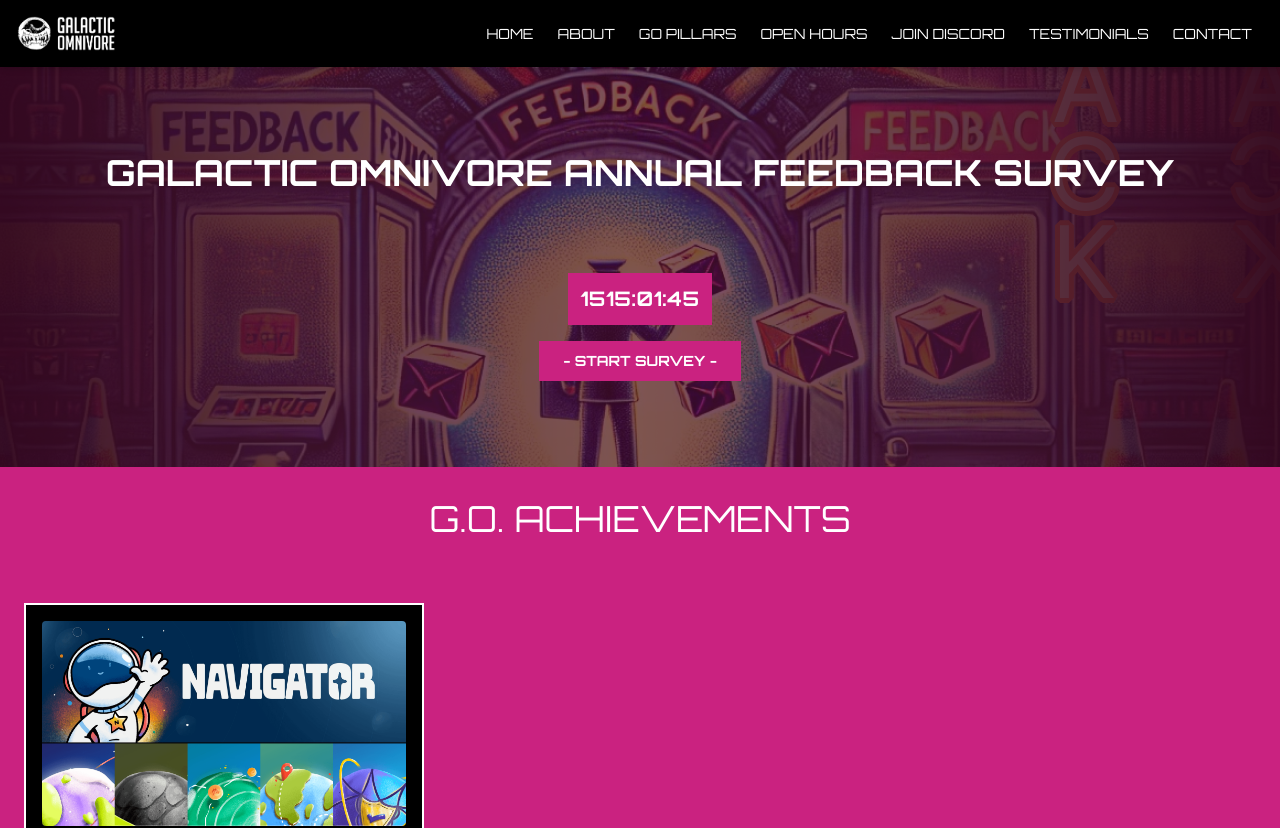
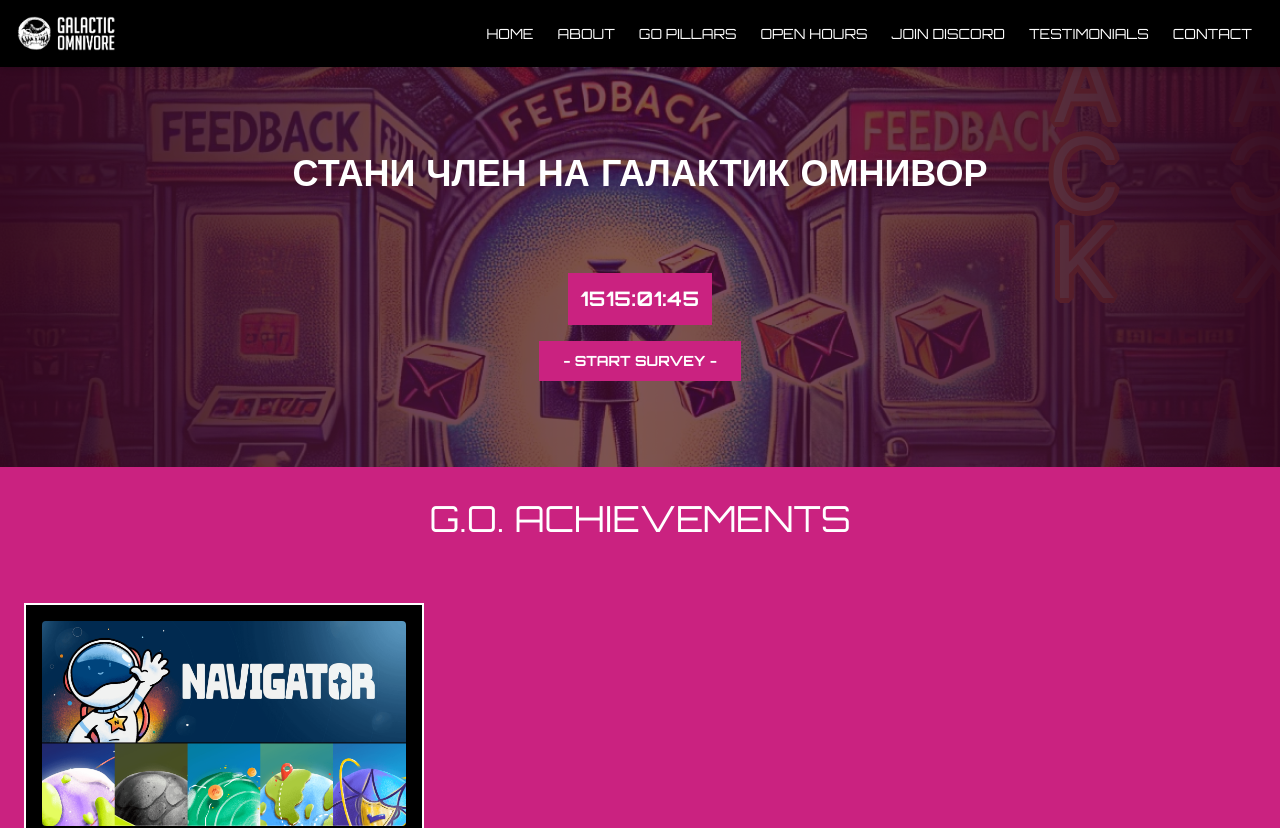
Before and after one commit to GalacticOmnivoreElder/gowebsite, a Next.js app: page / in a window 1280 px wide. Shown: the top 828 px of the page. Built offline with nearby package versions, Linux system fonts and the light colour scheme.

Commit message:
Add days

```diff
--- a/src/app/page.js
+++ b/src/app/page.js
@@ -67,6 +67,7 @@
     const diff = Math.max(0, targetDate.getTime() - now.getTime());
 
     return {
+      days: Math.floor(diff / (60 * 60 * 60 * 24)),
       hours: Math.floor(diff / (1000 * 60 * 60)),
       minutes: Math.floor((diff % (1000 * 60 * 60)) / (1000 * 60)),
       seconds: Math.floor((diff % (1000 * 60)) / 1000),
@@ -805,10 +806,10 @@
         />
         <div className="absolute inset-0 flex flex-col justify-center items-center text-center">
           <h1 className="text-white text-4xl font-bold mb-16">
-            GALACTIC OMNIVORE ANNUAL FEEDBACK SURVEY
+            СТАНИ ЧЛЕН НА ГАЛАКТИК ОМНИВОР
           </h1>
           <a
-            href="https://forms.gle/QGDQWhbRQGfc8YaY9"
+            href="https://forms.gle/vi5SSNSmFEmAbX5L9"
             target="_blank"
             rel="noopener noreferrer"
           >
```
